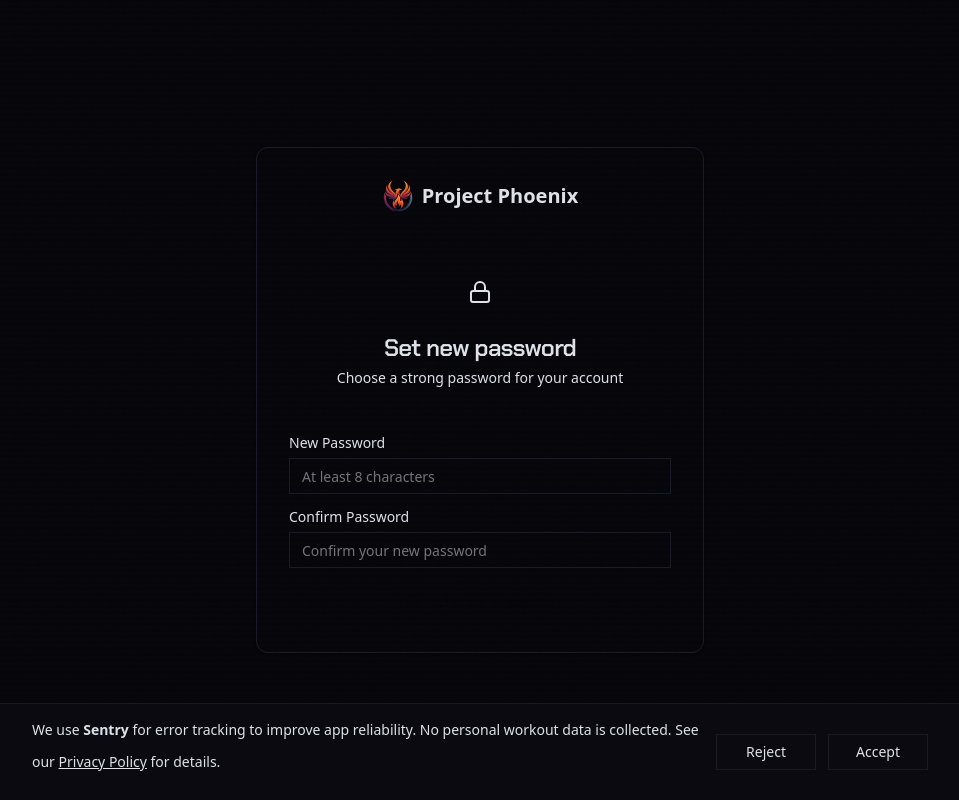
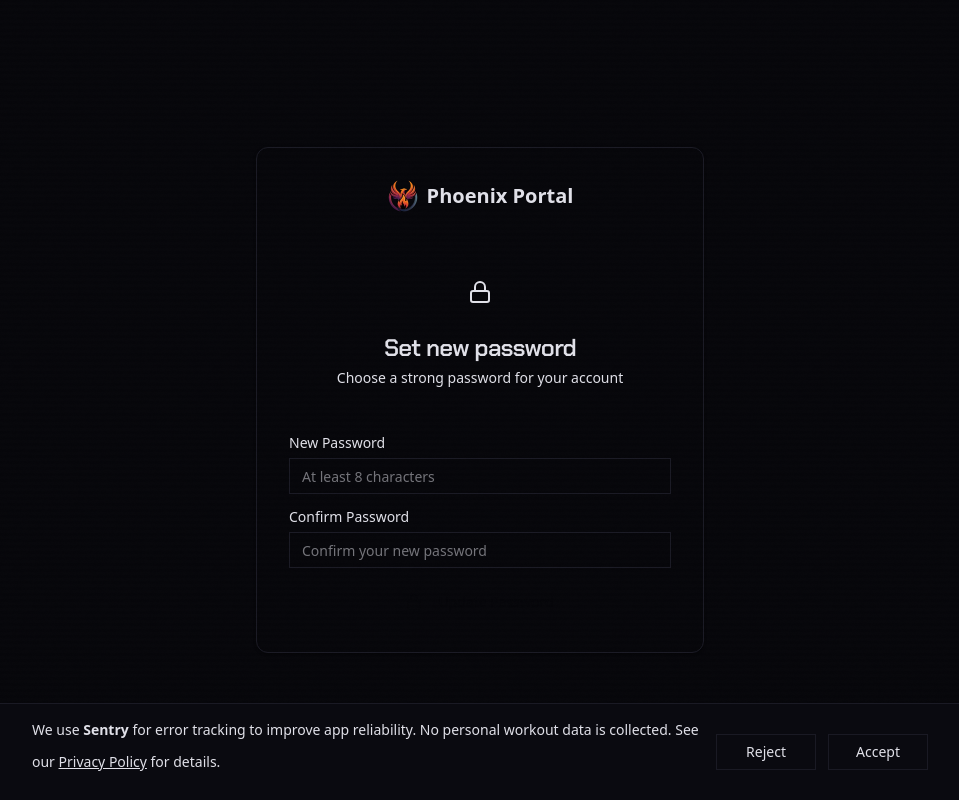
Before and after one commit to 9thLevelSoftware/phoenix-portal, a React (Vite) app: page /auth/reset-password in a window 1280 px wide. Shown: the whole page, without its empty margins (160-1119 px from the left). Built offline with nearby package versions, Linux system fonts and the light colour scheme; no server answers.

Commit message:
cleanup(auth): reset-password card uses Phoenix Portal wordmark
Co-authored-by: Devil <9thLevelSoftware@users.noreply.github.com>

```diff
--- a/src/app/components/ResetPassword.tsx
+++ b/src/app/components/ResetPassword.tsx
@@ -54,7 +54,7 @@ export function ResetPassword() {
 				<div className="flex items-center justify-center gap-2 mb-8">
 					<PhoenixLogo />
 					<span className="text-xl text-primary font-semibold">
-						Project Phoenix
+						Phoenix Portal
 					</span>
 				</div>
 
```
